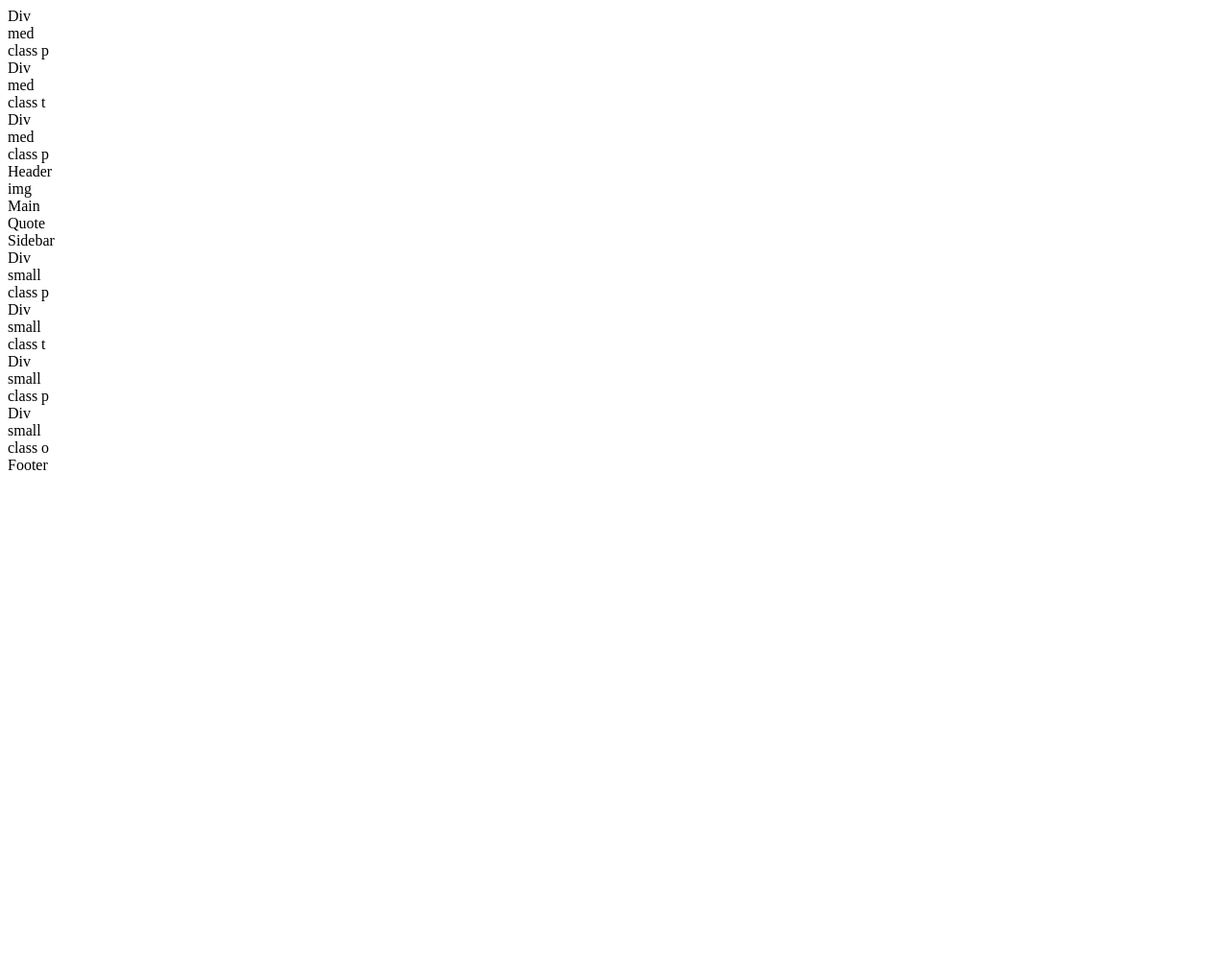
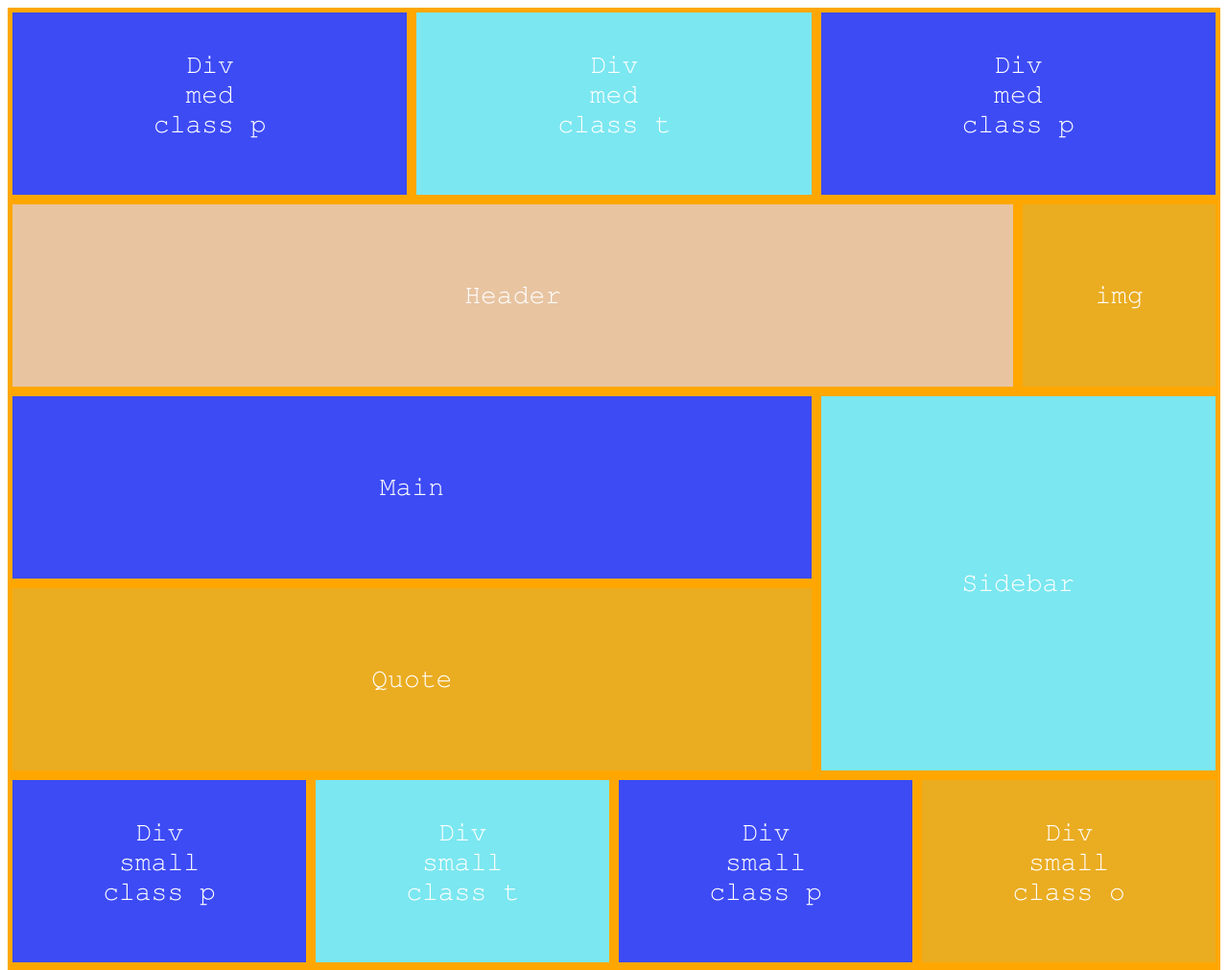
Before and after one commit to dkl222/Wireframe-Project-2, a plain HTML site: page index.html in a window 1280 px wide. Shown: the top 1011 px of the page at 96% size. Before the commit the page ends 800 px from the top, so only its background shows below. Drawn offline with Linux system fonts and the light colour scheme.

Commit message:
Update index.html

```diff
--- a/index.html
+++ b/index.html
@@ -2,7 +2,7 @@
     <head>
         <meta charset="UTF-8">
         <title>Wireframe Proj. (Hard)</title>
-        <link href="style.css" type="text.css" rel="stylesheet">
+        <link href="style.css" rel="stylesheet" type="text/css"/>
     </head>
 
     <body>
```
